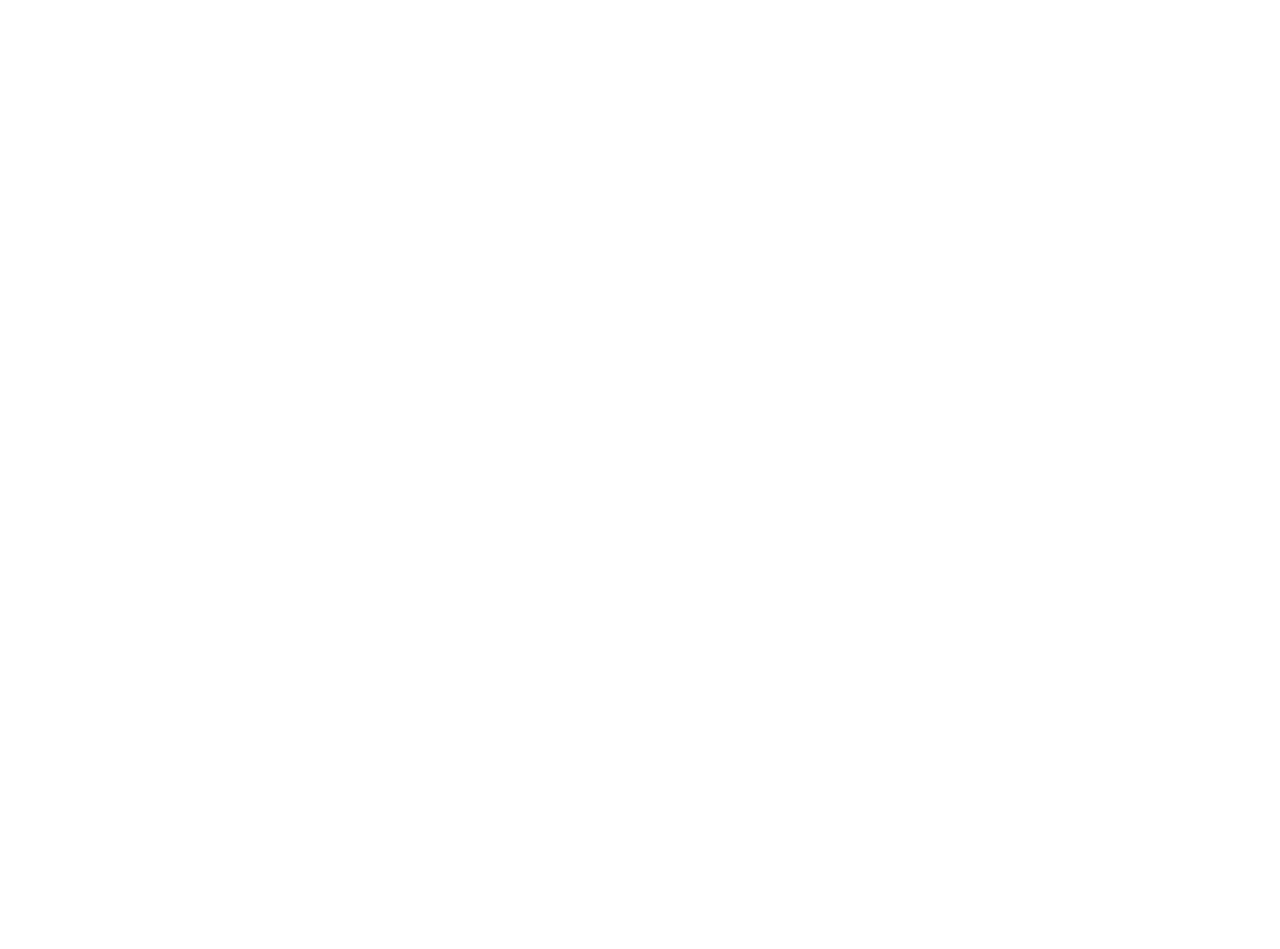
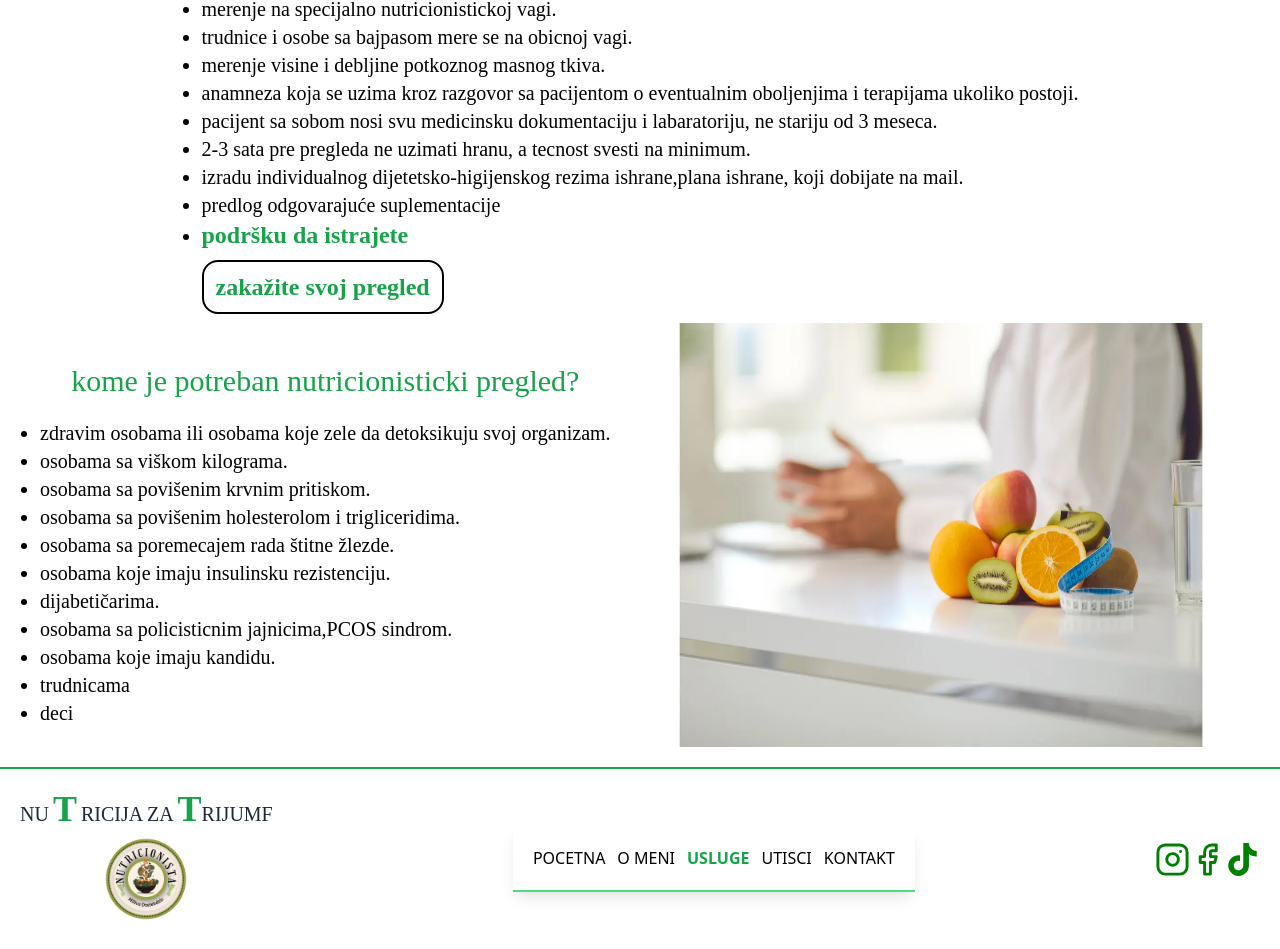
Before and after one commit to BokeeJ/milicaNutri, a React (Vite) app: page /usluge in a window 1280 px wide. Shown: the part 677-1626 px from the top of the page. Before the commit the page ends 800 px from the top, so only its background shows below. Built offline with nearby package versions, Linux system fonts and the light colour scheme; a web font is replaced by a local one.

Commit message:
finished kontakt

```diff
--- a/package.json
+++ b/package.json
@@ -10,8 +10,10 @@
     "preview": "vite preview"
   },
   "dependencies": {
+    "@emailjs/browser": "^4.4.1",
     "@eslint/config-array": "^0.17.0",
     "@eslint/object-schema": "^2.1.4",
+    "axios": "^1.7.2",
     "framer-motion": "^11.3.0",
     "glob": "^10.4.3",
     "lru-cache": "^10.4.0",
--- a/src/Components/Footer.jsx
+++ b/src/Components/Footer.jsx
@@ -8,7 +8,7 @@
 
 function Footer() {
     return (
-        <div className='w-full h-full justify-between flex p-5 items-center lg:flex-row flex-col'>
+        <div className='w-full h-full justify-between flex p-5 items-center lg:flex-row flex-col border-t-2 border-green-600 '>
             {/* Logo */}
             <div className='flex flex-col items-center'>
                 <h1 className='lg:text-xl  font-medium  text-gray-800 font-baskervville'>NU<span className='text-green-600 font-extrabold text-4xl  m-1'>T</span>RICIJA ZA <span className='text-green-600 font-extrabold text-4xl '>T</span>RIJUMF</h1>
--- /dev/null
+++ b/src/Components/Mail2.jsx
@@ -0,0 +1,63 @@
+import React, { useRef } from 'react'
+import { motion } from 'framer-motion'
+import emailjs from '@emailjs/browser';
+
+function Mail2() {
+    const fadeInAnimationVariants = {
+        initial: {
+            opacity: 0,
+            y: 100
+
+        },
+        animate: {
+            opacity: 3,
+            y: 0,
+            transition: {
+                delay: 0.5,
+                duration: 3
+            }
+        }
+    }
+    const form = useRef();
+
+    const sendEmail = (e) => {
+        e.preventDefault();
+
+        emailjs
+            .sendForm('service_mu9h4di', 'template_2kpesyf', form.current, {
+                publicKey: 'V-19CuRw6fsHeW7fW',
+            })
+            .then(
+                () => {
+                    console.log('SUCCESS!');
+                    form.current.reset();
+                },
+                (error) => {
+                    console.log('FAILED...', error.text);
+                },
+            );
+    };
+    return (
+        <div className='p-10 flex justify-center items-center'>
+            <motion.div
+                variants={fadeInAnimationVariants}
+                initial='initial'
+                whileInView='animate'
+                viewport={{
+                    once: true,
+                }}
+                className='lg:w-[500px] h-full w-[80%] bg-green-600 rounded-2xl opacity-80 md:w-full'>
+                <h1 className='text-white font-baskervville text-4xl text-center p-10'>Zakazite pregled</h1>
+                <form className='flex flex-col gap-5  p-10' ref={form} onSubmit={sendEmail}>
+                    <input className='text-xl h-10 p-4 rounded-xl' placeholder='Ime' type="text" name="user_name" />
+                    <input className='text-xl h-10 p-4 rounded-xl' placeholder='E-mail' type="email" name="user_email" />
+                    <input className='text-xl h-10 p-4 rounded-xl' placeholder='Telefon' type='tel' name="number" />
+                    <textarea className='w-full h-[120px] text-xl p-4 rounded-xl' placeholder='Poruka...' name="message" />
+                    <button className='text-2xl text-white border-white border-2 rounded-3xl p-3 font-bold font-baskervville' type="submit" value="Send">Send</button>
+                </form>
+            </motion.div>
+        </div>
+    )
+}
+
+export default Mail2
--- a/src/Pages/Home.jsx
+++ b/src/Pages/Home.jsx
@@ -97,6 +97,7 @@
             <div className='flex flex-col lg:flex-row bg-green-50 w-full h-full p-10 justify-center gap-10 items-center'>
                 <div className='flex flex-col justify-center items-center'>
                     <h1 className='text-7xl font-pisano m-5'>Milica Dzelebdzić</h1>
+                    <h3 className='text-3xl font-baskervville m-5'>viši dijeteticar nutricionista</h3>
                     <hr className='border border-green-600 w-[80%] m-5' />
                     <ol className='list-disc text-xl p-5'>
 
@@ -109,7 +110,7 @@
                     </ol>
                     <Link className='border-2 border-green-600 p-2 rounded-full font-serif font-semibold w-[150px] justify-center flex' to={'usluge'}>Više...</Link>
                 </div>
-                <div className="p-10 lg:ml-[200px] flex justify-center  lg:ml-0 relative overflow-hidden w-[350px] h-[500px] rounded-md shadow-md shadow-slate-400 ">
+                <div className="p-10 lg:ml-[200px] flex justify-center  relative overflow-hidden w-[350px] h-[500px] rounded-md shadow-md shadow-slate-400 ">
                     <img
                         className="absolute top-0 left-0 w-full h-full transition-transform duration-[8000ms] transform-gpu hover:scale-150 object-cover"
                         src="/casa.webp"
--- a/src/Pages/Kontakt.jsx
+++ b/src/Pages/Kontakt.jsx
@@ -5,6 +5,9 @@
 import { LuInstagram } from "react-icons/lu";
 import { IoLogoTiktok } from "react-icons/io5";
 import { FaPhone } from "react-icons/fa";
+//component
+
+import Mail2 from '../Components/Mail2.jsx'
 
 
 function Kontakt() {
@@ -29,24 +32,25 @@
                     <a href='' className='text-black text-l font-serif flex items-center font-semibold gap-4'><IoLogoTiktok size={35} color='green' />TikTok</a>
 
                 </div>
-                <div>
-                    {/* Kontaktirajte me NA MAIL */}
+                <div className='flex justify-center items-center'>
+                    <Mail2 />
                 </div>
             </div>
-            <div className='flex justify-center p-5'>
+            <div className='flex justify-center items-center flex-col p-5'>
+                <h2 className='text-6xl font-pisano p-5'>Adresa</h2>
                 <hr className='border border-green-600 w-[80%] ' />
             </div>
 
             <div className='flex justify-center p-5 flex-col items-center'>
                 <div className='border-2 border-green-600 p-5 m-2 shadow-md shadow-transparent'>
-                    <h2 className='text-l font-serif font-semibold'>Adresa: Hercegovačka 15</h2>
-                    <h2 className='text-l font-serif font-semibold'>Sprat:11</h2>
+                    <h2 className='text-l font-serif font-semibold'>Hercegovačka 15</h2>
+                    <h2 className='text-l font-serif font-semibold'>Sprat: 11</h2>
                     <h2 className='text-l font-serif font-semibold'>Stan: 1111, Beograd</h2>
                 </div>
 
 
                 <iframe
-                    className='lg:w-[80%] w-[400px]'
+                    className='w-[80%] '
                     src="https://www.google.com/maps/embed?pb=!1m18!1m12!1m3!1d481.26449539475027!2d20.450361889337664!3d44.81018128686185!2m3!1f0!2f0!3f0!3m2!1i1024!2i768!4f13.1!3m3!1m2!1s0x475a6554b6014b87%3A0xd81fef2b79381b04!2z0KXQtdGA0YbQtdCz0L7QstCw0YfQutCwIDE1LCDQkdC10L7Qs9GA0LDQtCAxMTAwMA!5e0!3m2!1ssr!2srs!4v1720908797191!5m2!1ssr!2srs"
                     width="800"
                     height="450"
--- a/src/Pages/Usluge.jsx
+++ b/src/Pages/Usluge.jsx
@@ -1,8 +1,52 @@
 import React from 'react'
+import { Link } from 'react-router-dom'
 
 function Usluge() {
     return (
-        <div>Usluge</div>
+        <div className='flex flex-col justify-center items-center m-5'>
+            <h1 className='text-black m-5 text-6xl font-pisano'>Usluge</h1>
+            <hr className='border border-green-600 w-[80%]' />
+            <div>
+                <div className='flex flex-col items-center p-5'>
+                    <h2 className='text-green-600 text-3xl font-baskervville m-5'>šta podrazumeva nutricionisticki pregled</h2>
+                    <ul className='text-xl font-baskervville list-disc'>
+                        <li>merenje na specijalno nutricionistickoj vagi.</li>
+                        <li>trudnice i osobe sa bajpasom mere se na obicnoj vagi.</li>
+                        <li>merenje visine i debljine potkoznog masnog tkiva.</li>
+                        <li>anamneza koja se uzima kroz razgovor sa pacijentom o eventualnim oboljenjima i terapijama ukoliko postoji.</li>
+                        <li>pacijent sa sobom nosi svu medicinsku dokumentaciju i labaratoriju, ne stariju od 3 meseca.</li>
+                        <li>2-3 sata pre pregleda ne uzimati hranu, a tecnost svesti na minimum.</li>
+                        <li>izradu individualnog dijetetsko-higijenskog rezima ishrane,plana ishrane, koji dobijate na mail.</li>
+                        <li>predlog odgovarajuće suplementacije</li>
+                        <li><span className='text-green-600 text-2xl font-bold'>podršku da istrajete</span></li>
+                        <li className='mt-5 list-none'>
+                            <Link to={'kontakt'} className='font-extrabold text-2xl text-green-600 border-2 border-black rounded-2xl p-3 font-baskervville'>zakažite svoj pregled</Link>
+                        </li>
+                    </ul>
+                </div>
+                <div className='flex lg:flex-row flex-col'>
+                    <div className='flex flex-col items-center p-5'>
+                        <h2 className='text-green-600 text-3xl font-baskervville m-5'>kome je potreban nutricionisticki pregled?</h2>
+                        <ul className='text-xl font-baskervville list-disc'>
+                            <li>zdravim osobama ili osobama koje zele da detoksikuju svoj organizam.</li>
+                            <li>osobama sa viškom kilograma.</li>
+                            <li>osobama sa povišenim krvnim pritiskom.</li>
+                            <li>osobama sa povišenim holesterolom i trigliceridima.</li>
+                            <li>osobama sa poremecajem rada štitne žlezde.</li>
+                            <li>osobama koje imaju insulinsku rezistenciju.</li>
+                            <li>dijabetičarima.</li>
+                            <li>osobama sa policisticnim jajnicima,PCOS sindrom.</li>
+                            <li>osobama koje imaju kandidu.</li>
+                            <li>trudnicama</li>
+                            <li>deci</li>
+                        </ul>
+                    </div>
+                    <img src="KomentarSlika.webp" className='lg:w-[50%] ' alt="Nutrition" />
+                </div>
+                <div></div>
+            </div>
+
+        </div >
     )
 }
 
--- a/src/Pages/Utisci.jsx
+++ b/src/Pages/Utisci.jsx
@@ -2,7 +2,33 @@
 
 function Utisci() {
     return (
-        <div>Utisci</div>
+        <div className='p-10'>
+            <div className='flex justify-center items-center flex-col'>
+                <h1 className='text-black m-5 text-6xl font-pisano'>Utisci</h1>
+                <hr className='border border-green-600 w-[80%]' />
+            </div>
+            <div>
+                <div className='flex flex-col '>
+                    <h1 className='text-green-600 m-5 text-3xl'>Ivana Jovanović</h1>
+                    <p className=''>Milice, hvala ti što si mi pomogla da promenim svoj način ishrane i poboljšam zdravlje. Tvoj pristup je uvek bio profesionalan i pun razumevanja, a tvoji saveti su mi zaista koristili. Zahvaljujući tebi, sada se osećam energičnije i zdravije nego ikada pre. Preporučujem te svim svojim prijateljima koji žele da poboljšaju svoju ishranu.</p>
+
+                </div>
+                <div>
+                    <h1 className='text-green-600 m-5 text-3xl'>Dejan Fogl</h1>
+                    <p className=''>Milice, tvoji saveti su mi pomogli da se bolje organizujem i izbalansiram ishranu. Tvoj pristup je uvek bio temeljan i pažljiv, a tvoje smernice su mi donele pozitivne promene. Hvala ti na tvojoj stručnosti i podršci.</p>
+                </div>
+                <div>
+                    <h1 className='text-green-600 m-5 text-3xl'>Marija Božić</h1>
+                    <p className=''>Tvoje znanje i strpljenje su mi pomogli da napravim promene u svojoj ishrani koje su mi značajno poboljšale kvalitet života. Tvoj pristup je uvek personalizovan i osećam se podržano na svakom koraku. Hvala ti na svemu što si učinila za mene.</p>
+                </div>
+                <div>
+                    <h1 className='text-green-600 m-5 text-3xl'>Đorđe Antonijević</h1>
+                    <p className=''>Ne znam kako bih bez tebe! Pre nego što sam te upoznao, moj obrok dana su bile grickalice ispred televizora. Sada, zahvaljujući tvojim savetima, jedem kao pravi nutricionistički šampion! Hvala ti što si me naučila da povrće može biti ukusno i što si me spasila od večitog života na brzinskoj hrani.</p>
+                </div>
+
+            </div>
+
+        </div>
     )
 }
 
```
Also changed, not shown: 1 other file (tests, documents, lock files or other folders).
